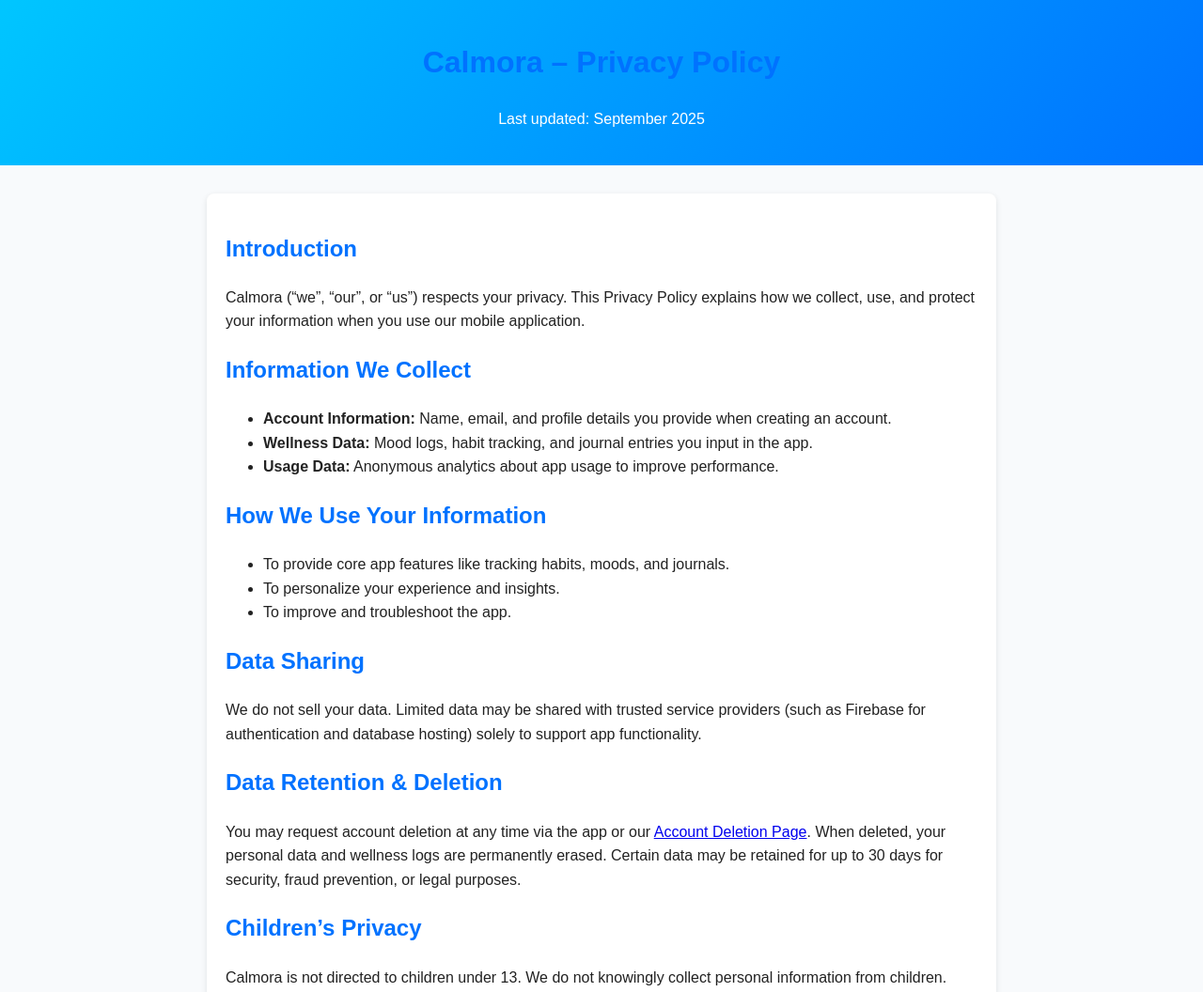
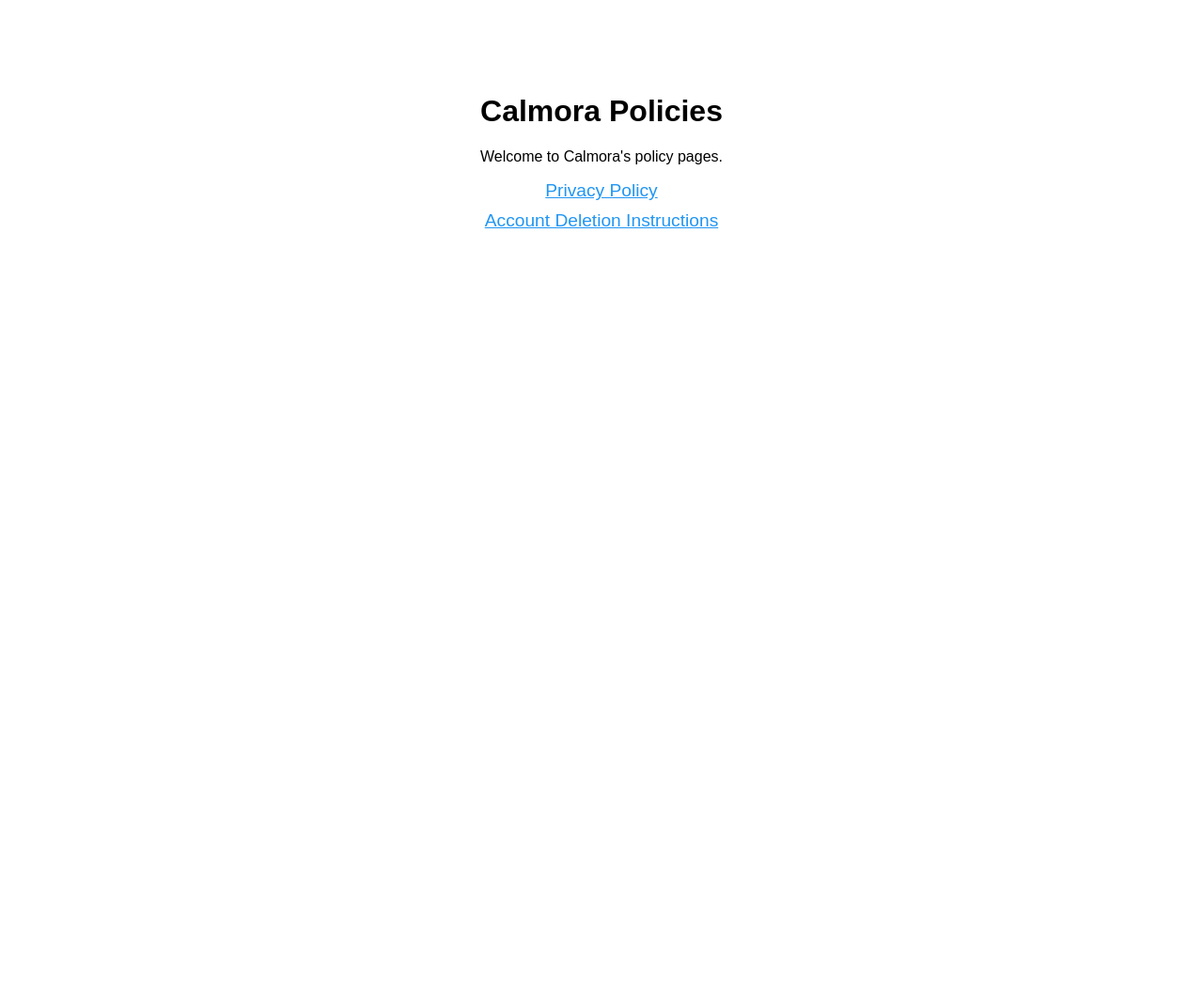
Before and after one commit to pawanbhandarry/calmora-account-delection, a plain HTML site: page index.html in a window 1280 px wide. Shown: the top 1056 px of the page at 94% size. After the commit the page ends 800 px from the top, so only its background shows below. Drawn offline with Linux system fonts and the light colour scheme.

Commit message:
Update index.html

```diff
--- a/index.html
+++ b/index.html
@@ -1,86 +1,18 @@
 <!DOCTYPE html>
 <html lang="en">
 <head>
-  <meta charset="UTF-8" />
-  <meta name="viewport" content="width=device-width, initial-scale=1.0" />
-  <title>Calmora – Privacy Policy</title>
-  <style>
-    body {
-      font-family: Arial, sans-serif;
-      background: #f8fafc;
-      color: #222;
-      margin: 0;
-      padding: 0;
-      line-height: 1.6;
-    }
-    header {
-      background: linear-gradient(135deg, #00c6ff, #0072ff);
-      color: white;
-      padding: 20px;
-      text-align: center;
-    }
-    main {
-      max-width: 800px;
-      margin: 30px auto;
-      padding: 20px;
-      background: white;
-      border-radius: 8px;
-      box-shadow: 0 2px 6px rgba(0,0,0,0.1);
-    }
-    h1, h2 {
-      color: #0072ff;
-    }
-    footer {
-      text-align: center;
-      padding: 20px;
-      font-size: 0.9em;
-      color: #555;
-    }
-  </style>
+    <meta charset="UTF-8">
+    <meta name="viewport" content="width=device-width, initial-scale=1.0">
+    <title>Calmora Policies</title>
+    <style>
+        body { font-family: Arial, sans-serif; text-align: center; margin: 100px auto; max-width: 600px; }
+        a { color: #2196F3; font-size: 1.2em; margin: 10px; display: block; }
+    </style>
 </head>
 <body>
-  <header>
-    <h1>Calmora – Privacy Policy</h1>
-    <p>Last updated: September 2025</p>
-  </header>
-
-  <main>
-    <h2>Introduction</h2>
-    <p>Calmora (“we”, “our”, or “us”) respects your privacy. This Privacy Policy explains how we collect, use, and protect your information when you use our mobile application.</p>
-
-    <h2>Information We Collect</h2>
-    <ul>
-      <li><strong>Account Information:</strong> Name, email, and profile details you provide when creating an account.</li>
-      <li><strong>Wellness Data:</strong> Mood logs, habit tracking, and journal entries you input in the app.</li>
-      <li><strong>Usage Data:</strong> Anonymous analytics about app usage to improve performance.</li>
-    </ul>
-
-    <h2>How We Use Your Information</h2>
-    <ul>
-      <li>To provide core app features like tracking habits, moods, and journals.</li>
-      <li>To personalize your experience and insights.</li>
-      <li>To improve and troubleshoot the app.</li>
-    </ul>
-
-    <h2>Data Sharing</h2>
-    <p>We do not sell your data. Limited data may be shared with trusted service providers (such as Firebase for authentication and database hosting) solely to support app functionality.</p>
-
-    <h2>Data Retention & Deletion</h2>
-    <p>You may request account deletion at any time via the app or our <a href="https://yourusername.github.io/calmora-delete">Account Deletion Page</a>. When deleted, your personal data and wellness logs are permanently erased. Certain data may be retained for up to 30 days for security, fraud prevention, or legal purposes.</p>
-
-    <h2>Children’s Privacy</h2>
-    <p>Calmora is not directed to children under 13. We do not knowingly collect personal information from children.</p>
-
-    <h2>Security</h2>
-    <p>We use reasonable technical and organizational safeguards (such as Firebase security rules and encryption in transit) to protect your data.</p>
-
-    <h2>Contact Us</h2>
-    <p>If you have any questions or concerns about this Privacy Policy, please contact us at:</p>
-    <p><a href="mailto:support@calmora.app">support@calmora.app</a></p>
-  </main>
-
-  <footer>
-    &copy; 2025 Calmora. All rights reserved.
-  </footer>
+    <h1>Calmora Policies</h1>
+    <p>Welcome to Calmora's policy pages.</p>
+    <a href="privacy.html">Privacy Policy</a>
+    <a href="deletion.html">Account Deletion Instructions</a>
 </body>
 </html>
```
